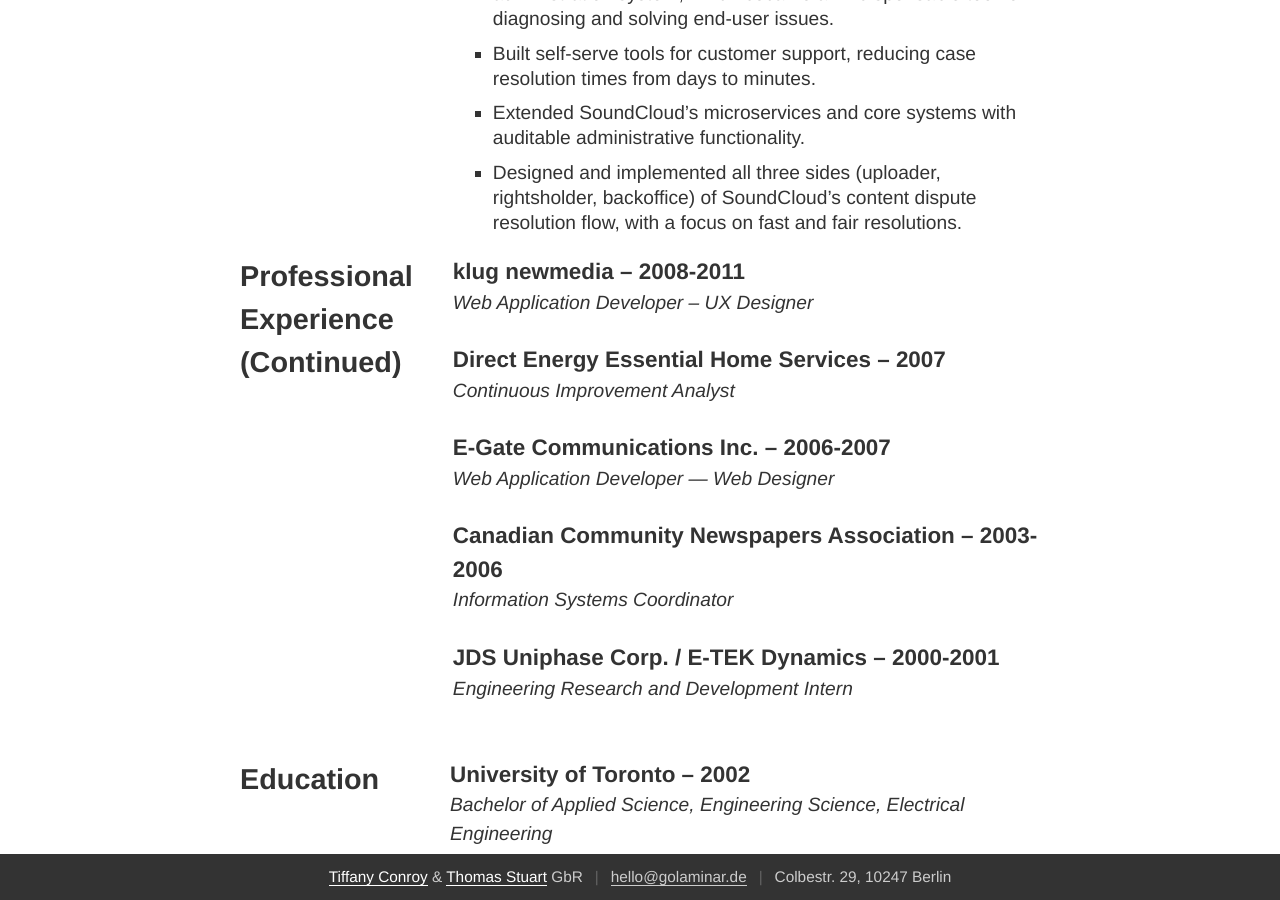
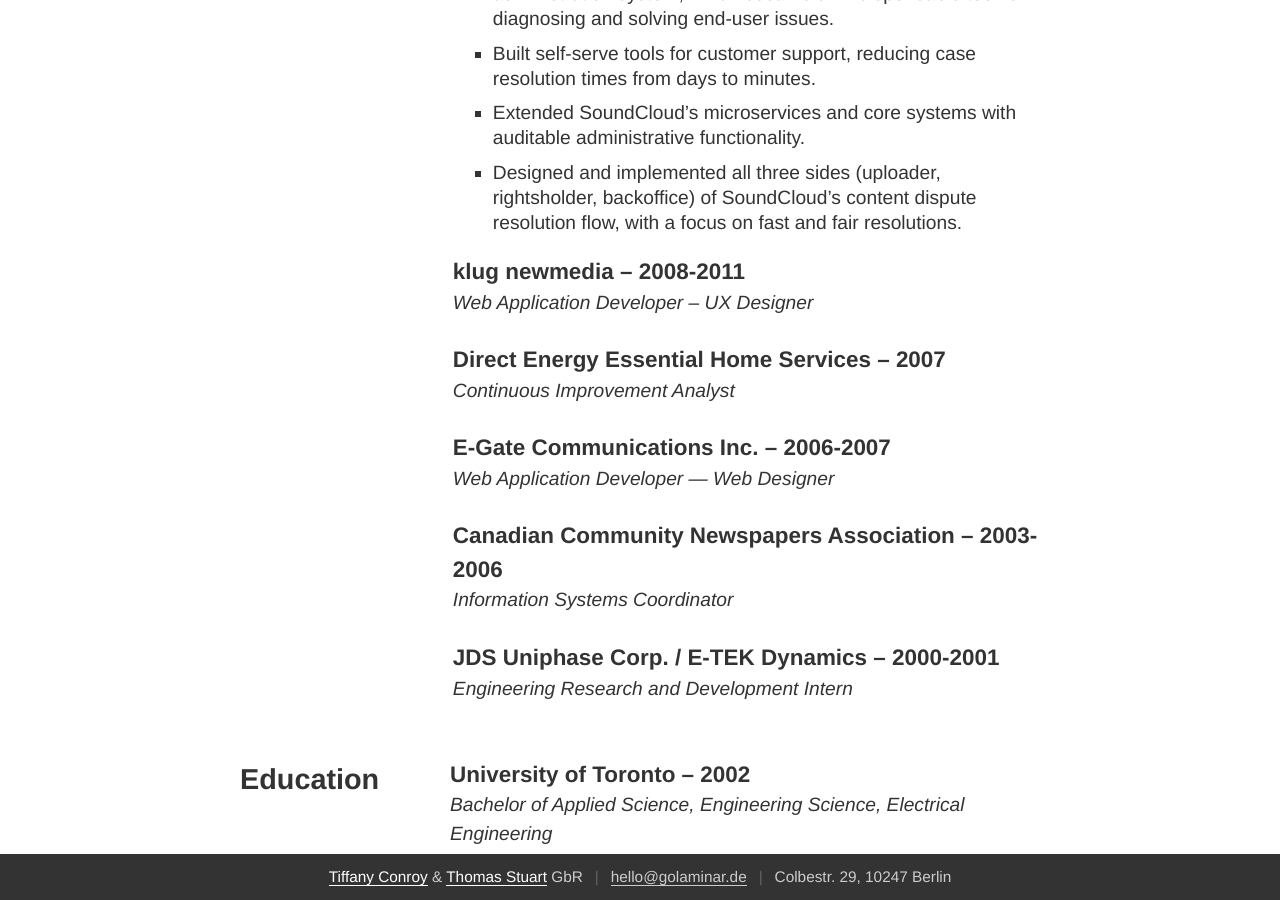
Before and after one commit to golaminar/golaminar.github.io, a Jekyll site: the page built from tiffany/cv.html, in a window 1280 px wide and 900 px high, scrolled down 3161 px. Built offline with Jekyll 4.4.1, drawn with Linux system fonts in a browser that asks for light colours.

Commit message:
All work experience in one section

```diff
--- a/tiffany/cv.html
+++ b/tiffany/cv.html
@@ -150,12 +150,6 @@
                     <li>Extended SoundCloud’s microservices and core systems with auditable administrative functionality.</li>
                     <li>Designed and implemented all three sides (uploader, rightsholder, backoffice) of SoundCloud’s content dispute resolution flow, with a focus on fast and fair resolutions.</li>
                 </ul>
-            </div>
-
-            <div class="col col-sidebar">
-                <h2>Professional Experience (Continued)</h2>
-            </div>
-            <div class="col col-main">
 
                 <h3>klug newmedia – 2008-2011</h3>
                 <h4 style="font-style: italic;">Web Application Developer – UX Designer</h4>
```
